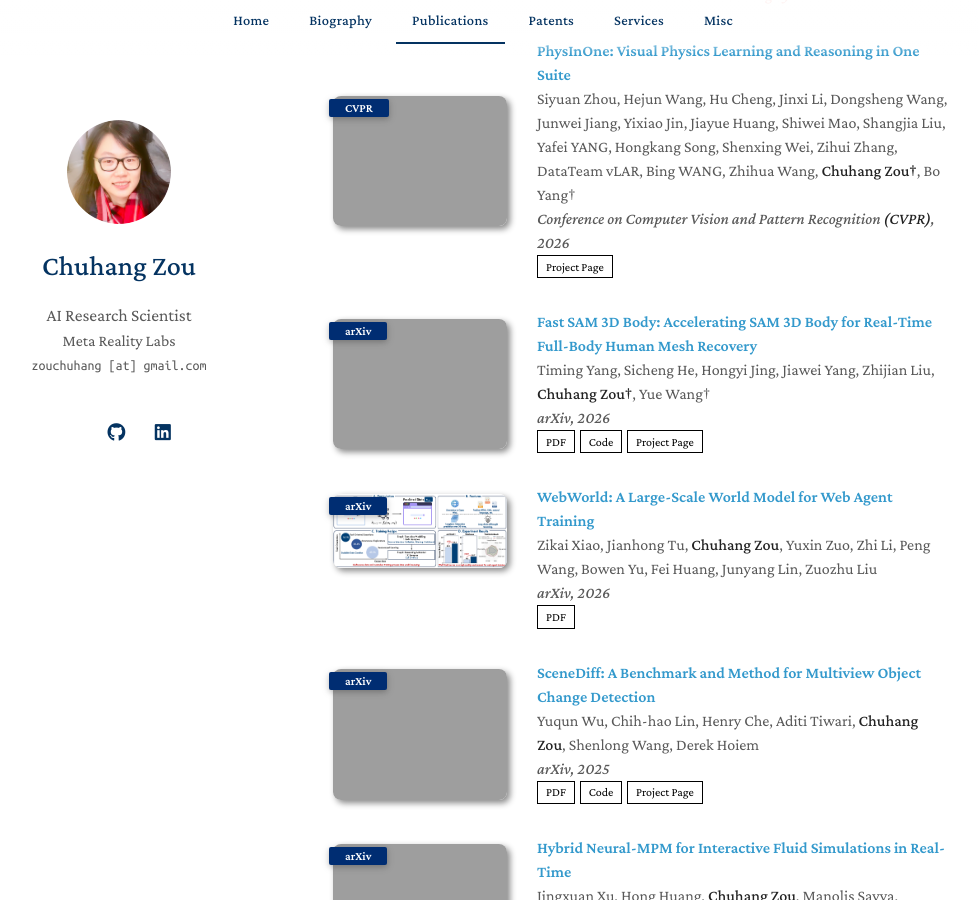
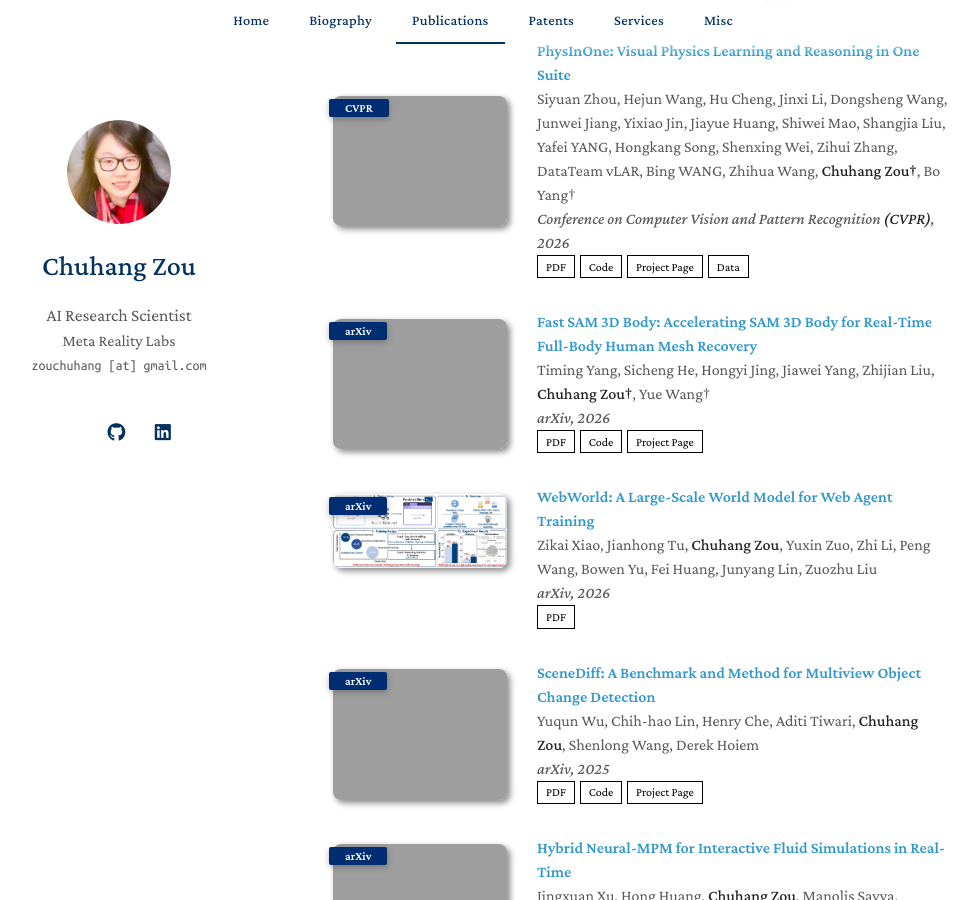
Before and after one commit to zouchuhang/zouchuhang.github.io, a Jekyll site: the page built from index.md, in a window 1280 px wide and 900 px high, scrolled down 1712 px. Shown: the whole window, without its empty margins (157-1135 px from the left). Built offline with Jekyll 4.4.1, drawn with Linux system fonts in a browser that asks for light colours; a style sheet for code colours, icons or effects is not loaded.

Commit message:
Add PDF, Code, Data buttons for PhysInOne; add Data button template

```diff
--- a/_data/publications.yml
+++ b/_data/publications.yml
@@ -15,6 +15,9 @@ main:
     authors: Siyuan Zhou, Hejun Wang, Hu Cheng, Jinxi Li, Dongsheng Wang, Junwei Jiang, Yixiao Jin, Jiayue Huang, Shiwei Mao, Shangjia Liu, Yafei YANG, Hongkang Song, Shenxing Wei, Zihui Zhang, DataTeam vLAR, Bing WANG, Zhihua Wang, <strong>Chuhang Zou&dagger;</strong>, Bo Yang&dagger;
     conference_short: CVPR
     conference: Conference on Computer Vision and Pattern Recognition <strong>(CVPR)</strong>, 2026
+    pdf: https://arxiv.org/pdf/2604.09415
+    code: https://github.com/vLAR-group/PhysInOne
+    data: https://huggingface.co/datasets/vLAR/PhysInOne
     page: https://vlar-group.github.io/PhysInOne.html
     image: https://zouchuhang.github.io/publications/quickview/PhysInOne.png
 
--- a/_includes/publications.md
+++ b/_includes/publications.md
@@ -32,6 +32,9 @@
       {% if link.page %}
       <a href="{{ link.page }}" class="btn btn-sm z-depth-0" role="button" target="_blank" style="font-size:12px;">{% if link.page_label %}{{ link.page_label }}{% else %}Project Page{% endif %}</a>
       {% endif %}
+      {% if link.data %}
+      <a href="{{ link.data }}" class="btn btn-sm z-depth-0" role="button" target="_blank" style="font-size:12px;">Data</a>
+      {% endif %}
       {% if link.bibtex %}
       <a href="{{ link.bibtex }}" class="btn btn-sm z-depth-0" role="button" target="_blank" style="font-size:12px;">BibTex</a>
       {% endif %}
```
